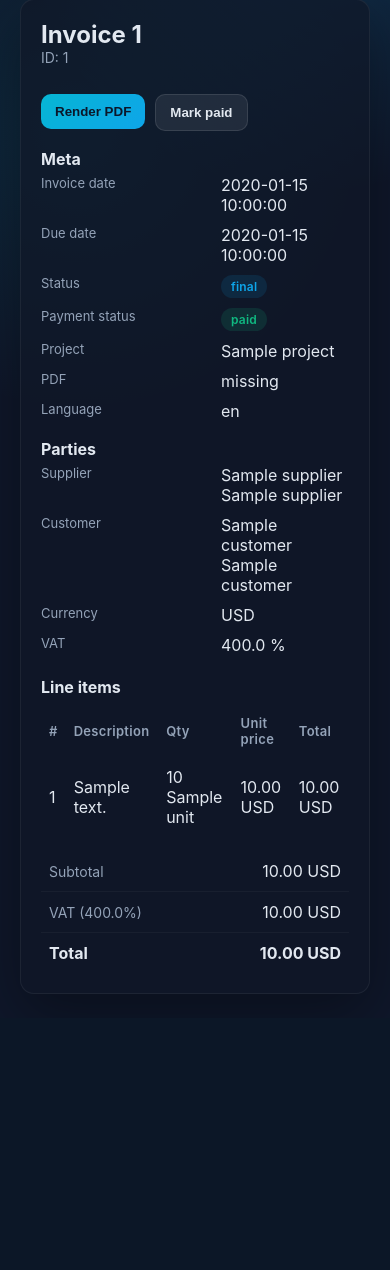
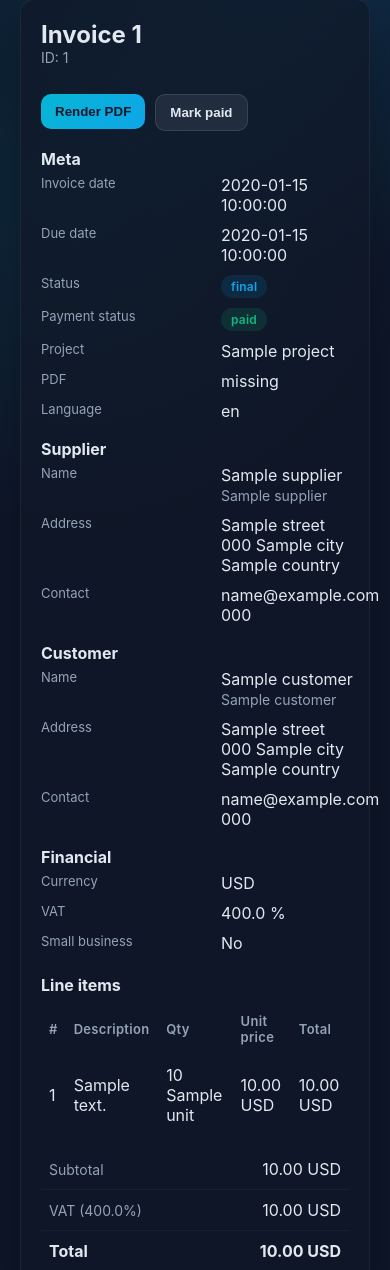
Before and after one commit to BadlyDrawnBoy/mad-invoice-mcp, a Python web app: template bridge/web/templates/invoice_detail.html in a window 390 px wide. Shown: the part 95-1365 px from the top of the page. Before the commit the page ends 1089 px from the top, so only its background shows below. Run offline with Jinja, Linux system fonts and the light colour scheme; the template is opened without the code that fills it: most values are stand-ins (such as "Sample title", 1, 10 or a date in 2020).

Commit message:
Expand customer/supplier details in web UI
Detail view improvements:
- Split parties into separate sections: Supplier, Customer, Financial
- Show full addresses (street, postal code, city, country)
- Display contact info (email, phone) if available
- Conditional rendering for optional fields
- Better visual hierarchy with dedicated sections

Planning updates:
- Move completed tasks to DONE section
- Document web sorting as future enhancement (P2)
- Note auto invoice_number generation as optional feature (P2)

```diff
--- a/bridge/web/templates/invoice_detail.html
+++ b/bridge/web/templates/invoice_detail.html
@@ -51,14 +51,43 @@
       </dl>
     </div>
         <div>
-            <h4 style="margin:0 0 6px;">Parties</h4>
+            <h4 style="margin:0 0 6px;">Supplier</h4>
             <dl>
-                <dt>Supplier</dt>
-                <dd>{{ invoice.supplier.name }}{% if invoice.supplier.business_name %}<br>{{ invoice.supplier.business_name }}{% endif %}</dd>
-                <dt>Customer</dt>
-                <dd>{{ invoice.customer.name }}{% if invoice.customer.business_name %}<br>{{ invoice.customer.business_name }}{% endif %}</dd>
+                <dt>Name</dt>
+                <dd>{{ invoice.supplier.name }}{% if invoice.supplier.business_name %}<br><span class="muted">{{ invoice.supplier.business_name }}</span>{% endif %}</dd>
+                <dt>Address</dt>
+                <dd>{{ invoice.supplier.street }}<br>{{ invoice.supplier.postal_code }} {{ invoice.supplier.city }}<br>{{ invoice.supplier.country }}</dd>
+                {% if invoice.supplier.email or invoice.supplier.phone %}
+                <dt>Contact</dt>
+                <dd>
+                  {% if invoice.supplier.email %}{{ invoice.supplier.email }}{% if invoice.supplier.phone %}<br>{% endif %}{% endif %}
+                  {% if invoice.supplier.phone %}{{ invoice.supplier.phone }}{% endif %}
+                </dd>
+                {% endif %}
+            </dl>
+        </div>
+        <div>
+            <h4 style="margin:0 0 6px;">Customer</h4>
+            <dl>
+                <dt>Name</dt>
+                <dd>{{ invoice.customer.name }}{% if invoice.customer.business_name %}<br><span class="muted">{{ invoice.customer.business_name }}</span>{% endif %}</dd>
+                <dt>Address</dt>
+                <dd>{{ invoice.customer.street }}<br>{{ invoice.customer.postal_code }} {{ invoice.customer.city }}<br>{{ invoice.customer.country }}</dd>
+                {% if invoice.customer.email or invoice.customer.phone %}
+                <dt>Contact</dt>
+                <dd>
+                  {% if invoice.customer.email %}{{ invoice.customer.email }}{% if invoice.customer.phone %}<br>{% endif %}{% endif %}
+                  {% if invoice.customer.phone %}{{ invoice.customer.phone }}{% endif %}
+                </dd>
+                {% endif %}
+            </dl>
+        </div>
+        <div>
+            <h4 style="margin:0 0 6px;">Financial</h4>
+            <dl>
                 <dt>Currency</dt><dd>{{ invoice.currency }}</dd>
                 <dt>VAT</dt><dd>{{ "%.1f"|format(invoice.vat_rate * 100) }} %</dd>
+                <dt>Small business</dt><dd>{{ "Yes (§19 UStG)" if invoice.small_business else "No" }}</dd>
             </dl>
         </div>
     </div>
```
Also changed, not shown: .plan/TODO.md.
